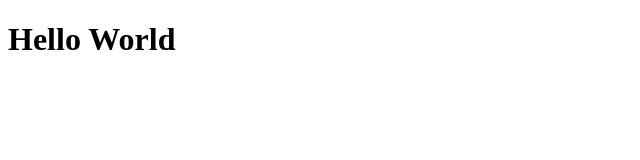
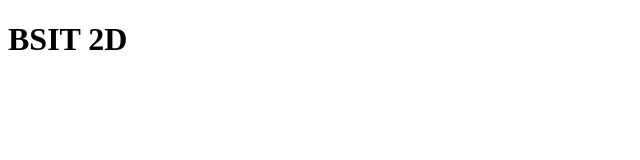
Before and after one commit to RenlyPatricio/index, a plain HTML site: page index.html in a window 1280 px wide. Shown: the whole page, without its empty margins (0-640 px from the left). Drawn offline with Linux system fonts and the light colour scheme.

Commit message:
Update index.html

```diff
--- a/index.html
+++ b/index.html
@@ -4,7 +4,7 @@
     <meta charset="UTF-8">
     <meta name="viewport" content="width=device-width, initial-scale=1.0">
     <title>Document</title>
-    <h1>Hello World</h1>
+    <h1>BSIT 2D</h1>
 </head>
 <body>
 
```
